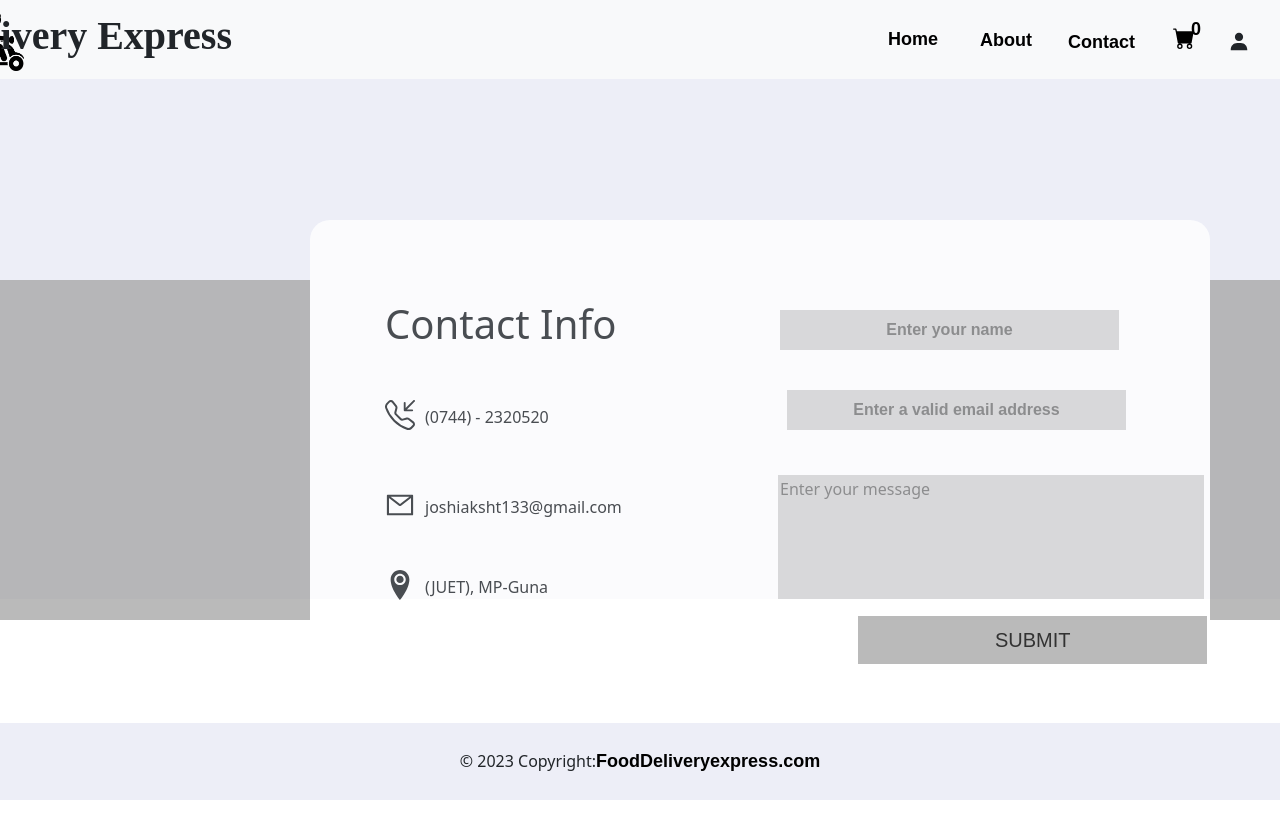
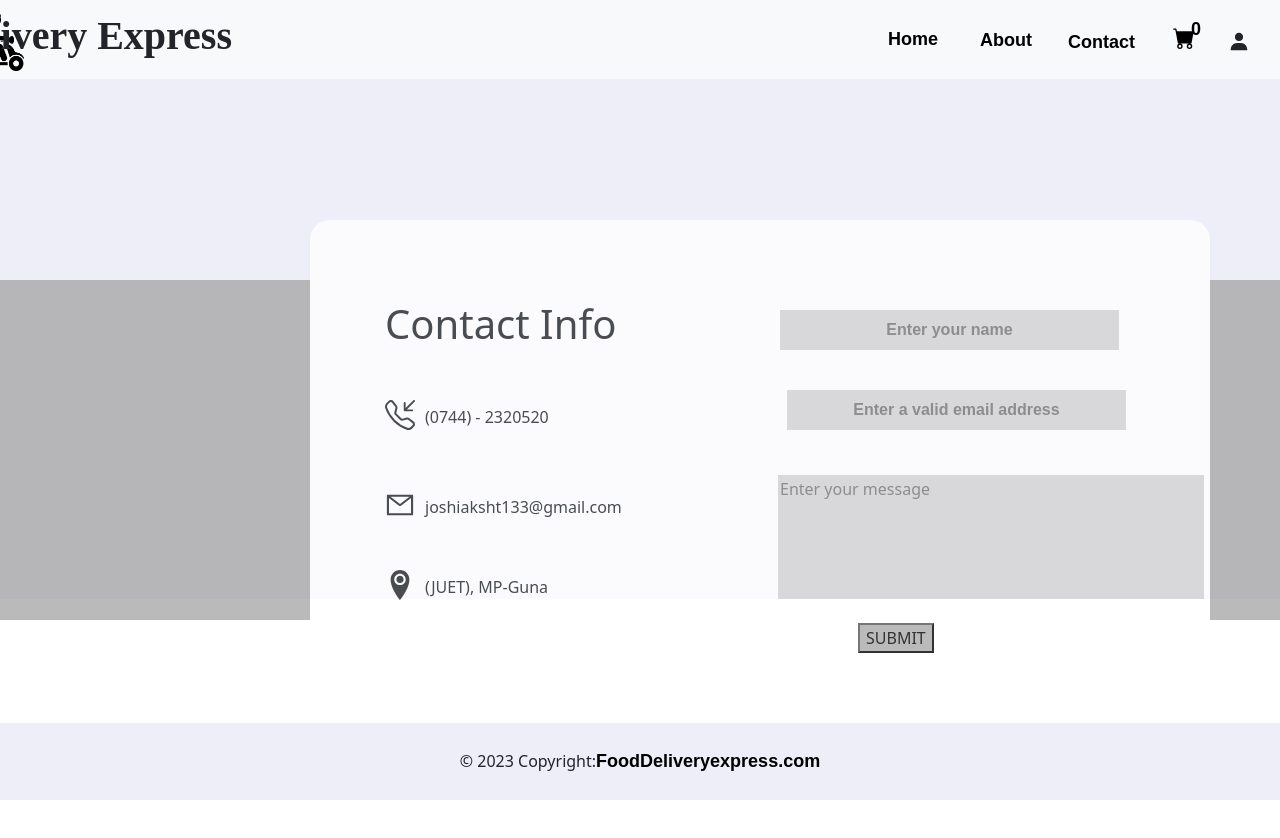
Before and after one commit to Ajddn/Food_delivery_express_Mern_stack_app, a React (Create React App) app in the folder frontend/: page /contact in a window 1280 px wide. Shown: the top 838 px of the page. Built offline with nearby package versions, Linux system fonts and the light colour scheme; no server answers.

Commit message:
Update Contact.js
changing submit class of contact.js as it overlapping with others

```diff
--- a/frontend/src/navbarpages/Contact.js
+++ b/frontend/src/navbarpages/Contact.js
@@ -41,7 +41,7 @@ const Contact = () => {
               name="description"
               placeholder="Enter your message"
             ></textarea>
-            <button className="btn mybuttonsubmit">SUBMIT</button>
+            <button className="btnforsubmit mybuttonsubmit">SUBMIT</button>
 
           </div>
         </div>
```
